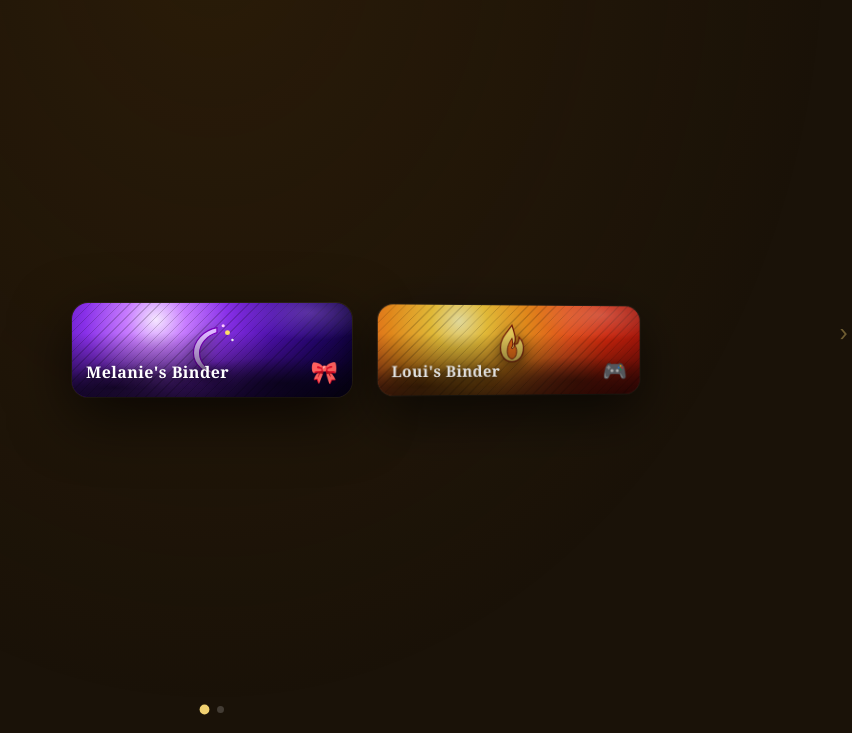
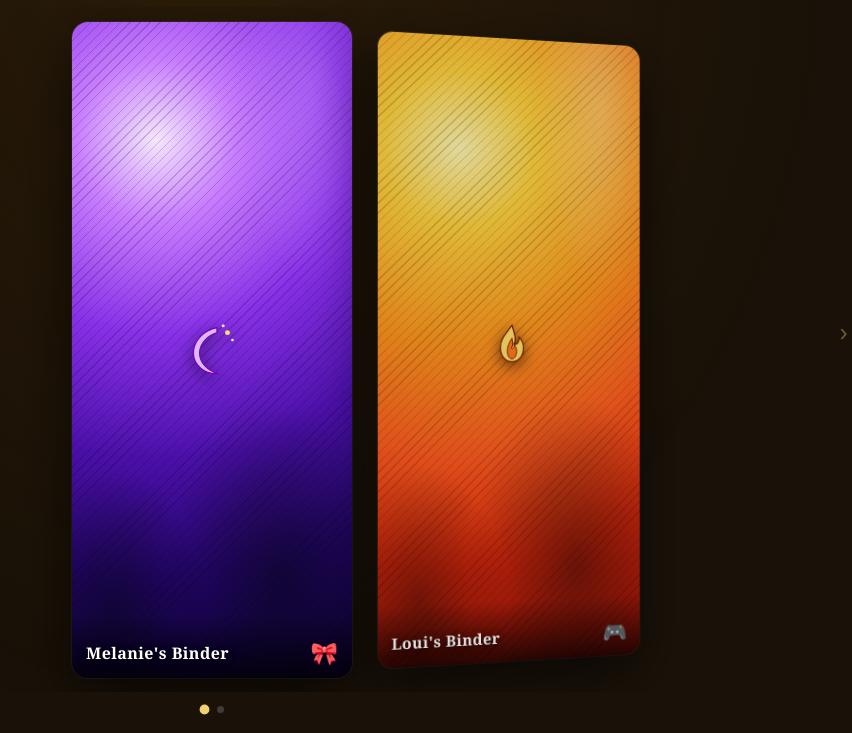
Before and after one commit to claudeaispam-maker/binder-hub, a plain HTML site: page index.html in a window 1280 px wide. Shown: the part 67-800 px from the top of the page, without its empty margins (428-1280 px from the left). Drawn offline with Linux system fonts and the light colour scheme.

Commit message:
Hub: triple card height to 660px
Cards are now min(82vh, 660px) tall for a tall portrait binder look.

Co-Authored-By: Claude Sonnet 4.6 <noreply@anthropic.com>

```diff
--- a/index.html
+++ b/index.html
@@ -28,7 +28,7 @@ body::before{
 .hubHeader p{font-size:11px;color:#8a7050;margin-top:2px;}
 
 /* ── Scroll container ── */
-.carouselWrap{flex:1;min-height:0;width:100%;overflow:hidden;position:relative;z-index:1;}
+.carouselWrap{flex:1;min-height:0;min-height:300px;width:100%;overflow:hidden;position:relative;z-index:1;}
 
 .carouselTrack{
   display:flex;
@@ -56,12 +56,12 @@ body::before{
 /* Card owns visuals — JS applies rotateY/scale/brightness */
 .binderCard{
   width:280px;
+  height:min(82vh, 660px);
   border-radius:16px;
   display:flex;flex-direction:column;
   overflow:hidden;
   box-shadow:0 20px 60px rgba(0,0,0,.65),0 0 0 1px rgba(255,255,255,.07);
   cursor:pointer;user-select:none;
-  /* smooth out the per-frame transform updates */
   transition:transform 60ms linear, filter 60ms linear;
 }
 
```
